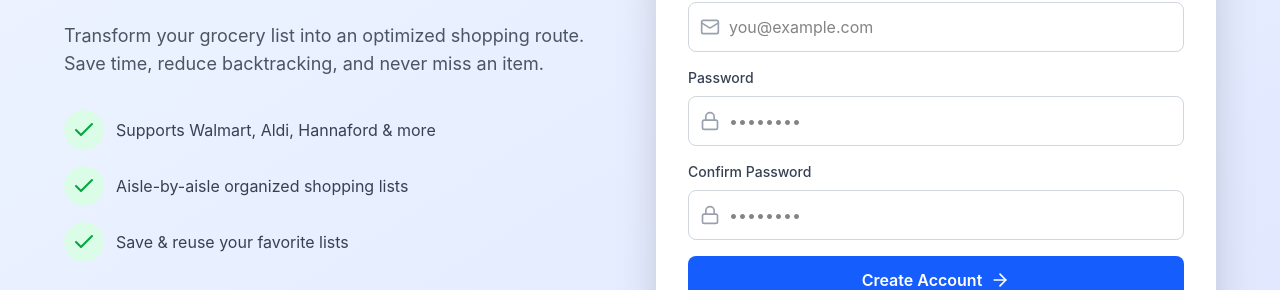
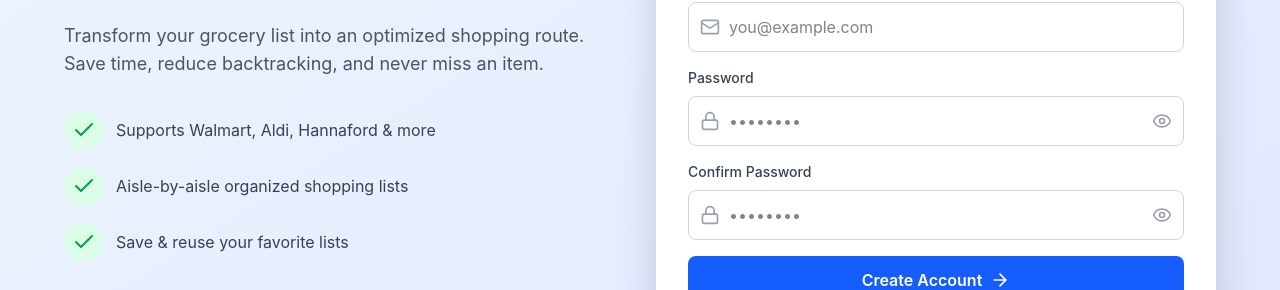
Before and after one commit to Alan-Lee7/SDD_Grocery_Pathfinding, a React (Vite) app: page / in a window 1280 px wide. Both pictures are taken after a click on the button "Don't have an account? Sign Up". Shown: the part 330-620 px from the top of the page. Built offline with nearby package versions, Linux system fonts and the light colour scheme.

Commit message:
fixed a few ui issues recommended from the testing done in class

```diff
--- a/src/app/components/Auth.tsx
+++ b/src/app/components/Auth.tsx
@@ -1,5 +1,5 @@
 import { useState } from "react";
-import { Mail, Lock, User, ShoppingBag, ArrowRight, Check } from "lucide-react";
+import { Mail, Lock, User, ShoppingBag, ArrowRight, Check, Eye, EyeOff } from "lucide-react";
 import { login, register } from "../api";
 
 interface AuthProps {
@@ -15,6 +15,8 @@ export function Auth({ onAuthSuccess }: AuthProps) {
   const [error, setError] = useState("");
   const [isLoading, setIsLoading] = useState(false);
   const [successMessage, setSuccessMessage] = useState("");
+  const [showPassword, setShowPassword] = useState(false);
+  const [showConfirmPassword, setShowConfirmPassword] = useState(false);
 
   const handleSubmit = async (e: React.FormEvent) => {
     e.preventDefault();
@@ -155,12 +157,19 @@ export function Auth({ onAuthSuccess }: AuthProps) {
               <div className="relative">
                 <Lock className="absolute left-3 top-1/2 -translate-y-1/2 text-gray-400 size-5" />
                 <input
-                  type="password"
+                  type={showPassword ? "text" : "password"}
                   value={password}
                   onChange={(e) => setPassword(e.target.value)}
                   placeholder="••••••••"
-                  className="w-full pl-10 pr-4 py-3 border border-gray-300 rounded-lg focus:ring-2 focus:ring-blue-500 focus:border-transparent outline-none"
+                  className="w-full pl-10 pr-10 py-3 border border-gray-300 rounded-lg focus:ring-2 focus:ring-blue-500 focus:border-transparent outline-none"
                 />
+                <button
+                  type="button"
+                  onClick={() => setShowPassword(!showPassword)}
+                  className="absolute right-3 top-1/2 -translate-y-1/2 text-gray-400 hover:text-gray-600"
+                >
+                  {showPassword ? <EyeOff className="size-5" /> : <Eye className="size-5" />}
+                </button>
               </div>
             </div>
 
@@ -172,12 +181,19 @@ export function Auth({ onAuthSuccess }: AuthProps) {
                 <div className="relative">
                   <Lock className="absolute left-3 top-1/2 -translate-y-1/2 text-gray-400 size-5" />
                   <input
-                    type="password"
+                    type={showConfirmPassword ? "text" : "password"}
                     value={confirmPassword}
                     onChange={(e) => setConfirmPassword(e.target.value)}
                     placeholder="••••••••"
-                    className="w-full pl-10 pr-4 py-3 border border-gray-300 rounded-lg focus:ring-2 focus:ring-blue-500 focus:border-transparent outline-none"
+                    className="w-full pl-10 pr-10 py-3 border border-gray-300 rounded-lg focus:ring-2 focus:ring-blue-500 focus:border-transparent outline-none"
                   />
+                  <button
+                    type="button"
+                    onClick={() => setShowConfirmPassword(!showConfirmPassword)}
+                    className="absolute right-3 top-1/2 -translate-y-1/2 text-gray-400 hover:text-gray-600"
+                  >
+                    {showConfirmPassword ? <EyeOff className="size-5" /> : <Eye className="size-5" />}
+                  </button>
                 </div>
               </div>
             )}
--- a/src/app/components/ListInput.tsx
+++ b/src/app/components/ListInput.tsx
@@ -169,7 +169,7 @@ export function ListInput({ store, onBack, onOptimize, largeText = false, prefer
 
 
   return (
-    <div className="max-w-6xl mx-auto">
+    <div className="max-w-6xl mx-auto pb-24">
       <button
         onClick={onBack}
         className={`flex items-center gap-2 text-gray-600 hover:text-gray-900 mb-4 transition-colors ${largeText ? "text-lg" : "text-base"}`}
@@ -711,8 +711,8 @@ export function ListInput({ store, onBack, onOptimize, largeText = false, prefer
         </div>
       )}
 
-      {/* Bottom Action Bar */}
-      <div className="bg-white rounded-lg shadow-md p-4 mt-6 flex justify-between items-center">
+      {/* Bottom Action Bar - sticky */}
+      <div className="fixed bottom-0 left-0 right-0 z-50 bg-white border-t border-gray-200 shadow-lg px-4 py-3 flex justify-between items-center">
         <p className="text-sm text-gray-600">
           {itemCount} {itemCount === 1 ? "item" : "items"} in your list
         </p>
--- a/src/app/components/StoreSelector.tsx
+++ b/src/app/components/StoreSelector.tsx
@@ -7,12 +7,13 @@ interface StoreSelectorProps {
   largeText?: boolean;
 }
 
-const storeChains = ["All Stores", "Walmart", "Aldi", "Hannaford"];
+const storeChains = ["All Stores", "Walmart", "Aldi", "Hannaford", "Price Chopper"];
 
 const storeColors: Record<string, string> = {
   Walmart: "bg-blue-600",
   Aldi: "bg-orange-600",
   Hannaford: "bg-green-700",
+  "Price Chopper": "bg-red-700",
 };
 
 export function StoreSelector({ onStoreSelected, largeText = false }: StoreSelectorProps) {
```
